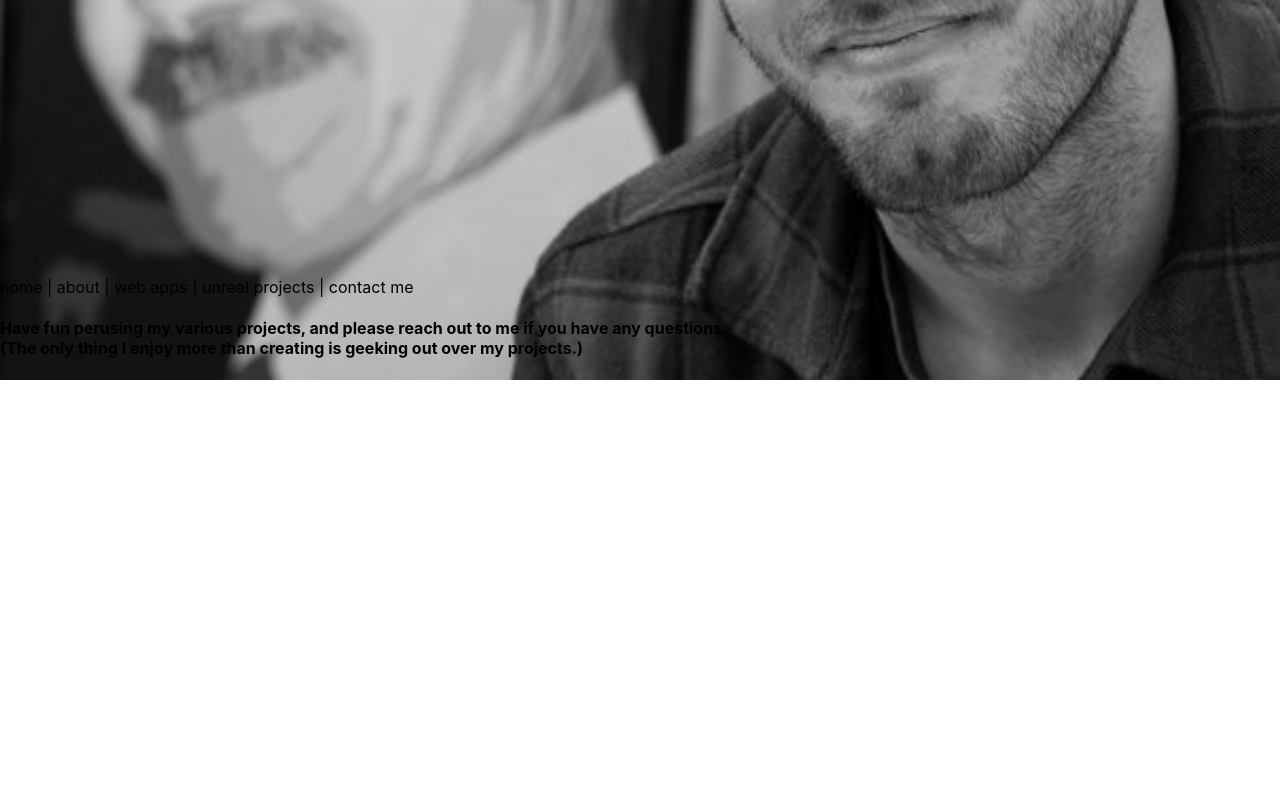
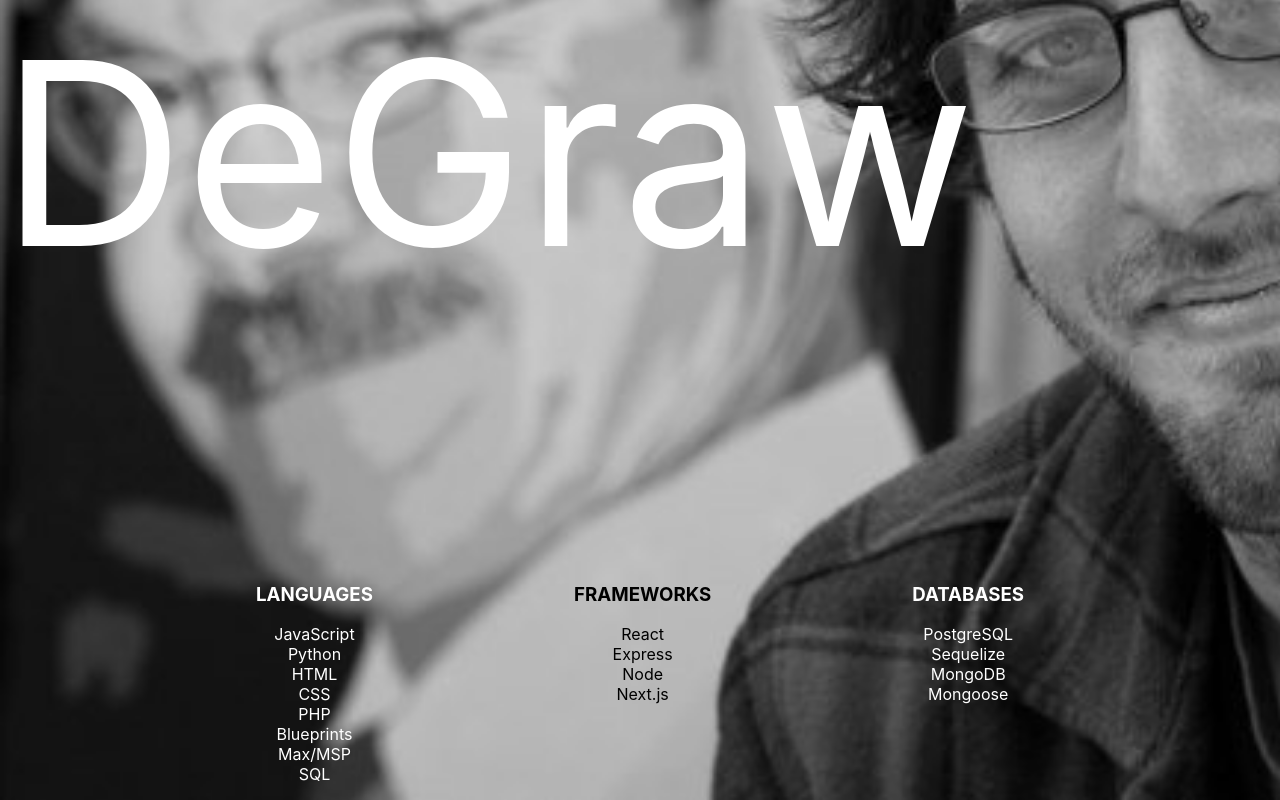
Before and after one commit to Blake-D/Blake-DeGraw-portfolio, a Next.js app: page / in a window 1280 px wide. Shown: the part 599-1399 px from the top of the page. Before the commit the page ends 979 px from the top, so only its background shows below. Built offline with nearby package versions, Linux system fonts and the light colour scheme.

Commit message:
home page styled pretty well. still no blurb

```diff
--- a/pages/index.js
+++ b/pages/index.js
@@ -4,22 +4,84 @@ import Link from 'next/link'
 export default function Home() {
   return (
     <div className="page-container-home">
-      <p className="title-text">Blake DeGraw</p>
       <Head>
         <title>Home | Blake DeGraw</title>
       </Head>
-        <>
-          <Link href="/"><a>home</a></Link>{' | '}
-          <Link href="/about"><a>about</a></Link>{' | '}
-          <Link href="/webapps"><a>web apps</a></Link>{' | '}
-          <Link href="/games"><a>unreal projects</a></Link>{' | '}
+        <div className="nav-links">
+          <Link href="/"><a>home | </a></Link>
+          <Link href="/about"><a>about | </a></Link>
+          <Link href="/webapps"><a>web apps | </a></Link>
+          <Link href="/games"><a>unreal projects | </a></Link>
           <Link href="/contact"><a>contact me</a></Link>
-        </>
-        {/* <p className="title-text">Blake DeGraw</p> */}
-        <h4>
-          Have fun perusing my various projects, and please reach out to me if you have any questions.<br/>
-          (The only thing I enjoy more than creating is geeking out over my projects.)
-        </h4>
+        </div>
+        <p className="title-text">Blake DeGraw</p>
+        <div className="wrap">
+          <div className="left">
+            <h3>LANGUAGES</h3>
+            <p>
+              JavaScript<br></br>
+              Python<br></br>
+              HTML<br></br>
+              CSS<br></br>
+              PHP<br></br>
+              Blueprints<br></br>
+              Max/MSP<br></br>
+              SQL
+            </p>
+          </div>
+          <div className="right">
+            <h3>DATABASES</h3>
+            <p>
+              PostgreSQL<br></br>
+              Sequelize<br></br>
+              MongoDB<br></br>
+              Mongoose
+            </p>
+          </div>
+          <div className="center">
+            <h3>FRAMEWORKS</h3>
+            <p>
+              React<br></br>
+              Express<br></br>
+              Node<br></br>
+              Next.js
+            </p>
+          </div>
+        </div>
+        <style jsx>
+          {`
+            .wrap{
+              text-align: center;
+            }
+            .left{
+              margin-left: 20vw;
+              float: left;
+              color: white;
+            }
+            .right{
+              margin-right: 20vw;
+              float: right;
+              color: white;
+            }
+            .center{
+              margin: 0 auto !important;
+              display: inline-block;
+            }
+            a{
+              font-size: 2vw;
+              color: white;
+            }
+            .title-text{
+              color: white;
+              font-size: 20vw;
+              text-align: left;
+              margin-top: 10;
+            }
+            .nav-links{
+              text-align: right;
+            }
+          `}
+        </style>
     </div>
   )
 }
--- a/styles/globals.css
+++ b/styles/globals.css
@@ -18,9 +18,3 @@ a {
 * {
   box-sizing: border-box;
 }
-
-.title-text{
-  font-size: 20vw;
-  text-align: right;
-  margin-top: 0;
-}
```
